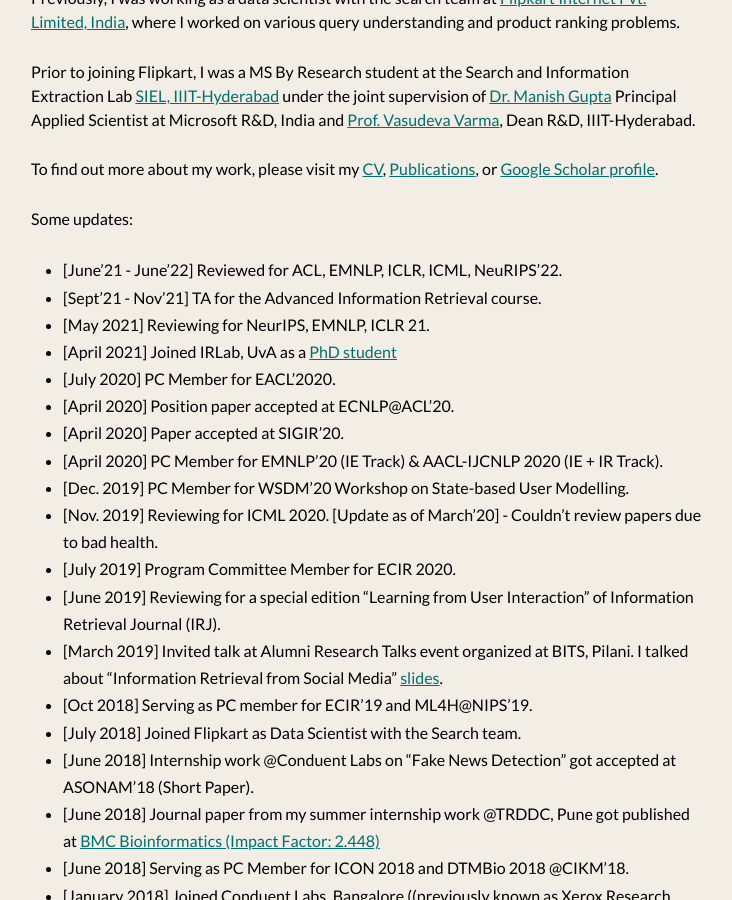
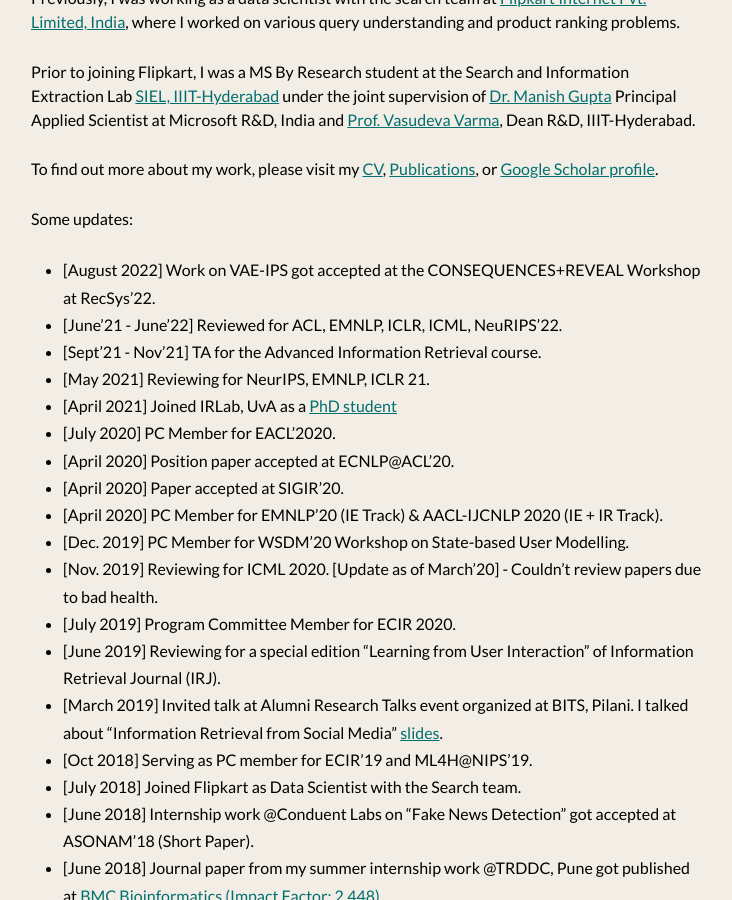
Before and after one commit to shashankg7/shashankg7.github.io, a Jekyll site: the page built from index.md, in a window 1280 px wide and 900 px high, scrolled down 380 px. Shown: the whole window, without its empty margins (273-1005 px from the left). Built offline with Jekyll 4.4.1, drawn with Linux system fonts in a browser that asks for light colours; nearby versions of some CDN libraries.

Commit message:
Update index.md

```diff
--- a/index.md
+++ b/index.md
@@ -17,6 +17,7 @@
 
 Some updates:
 
+* [August 2022] Work on VAE-IPS got accepted at the CONSEQUENCES+REVEAL Workshop at RecSys'22.
 * [June'21 - June'22] Reviewed for ACL, EMNLP, ICLR, ICML, NeuRIPS'22.
 * [Sept'21 - Nov'21] TA for the Advanced Information Retrieval course.
 * [May 2021] Reviewing for NeurIPS, EMNLP, ICLR 21.
```
